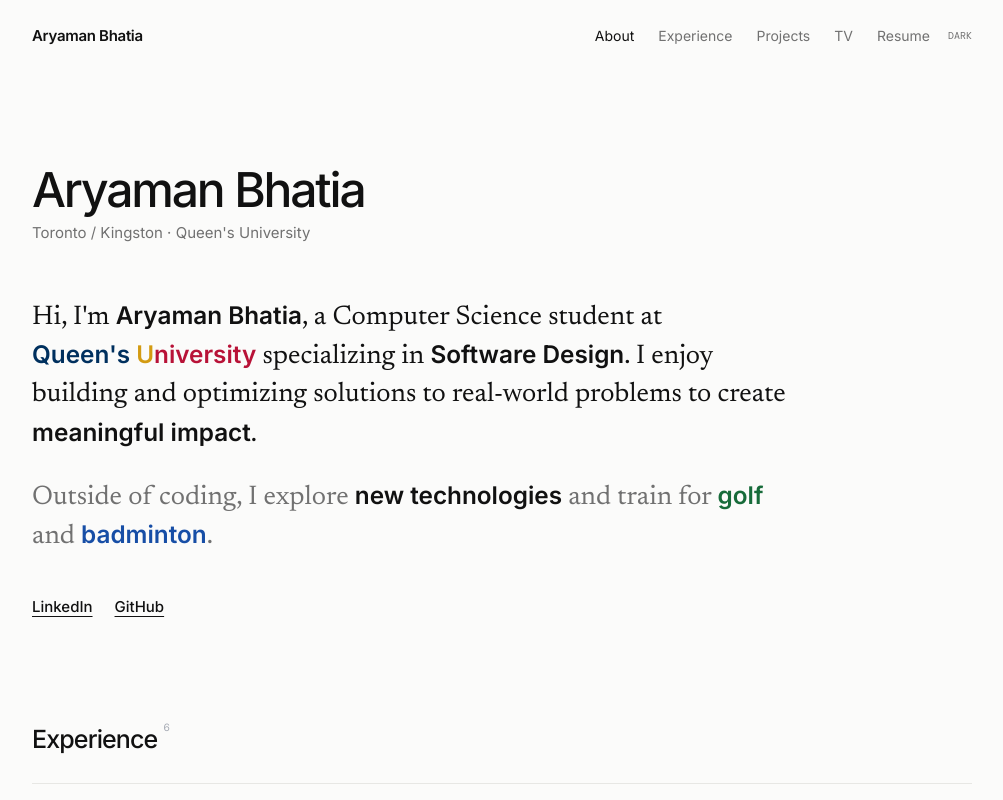
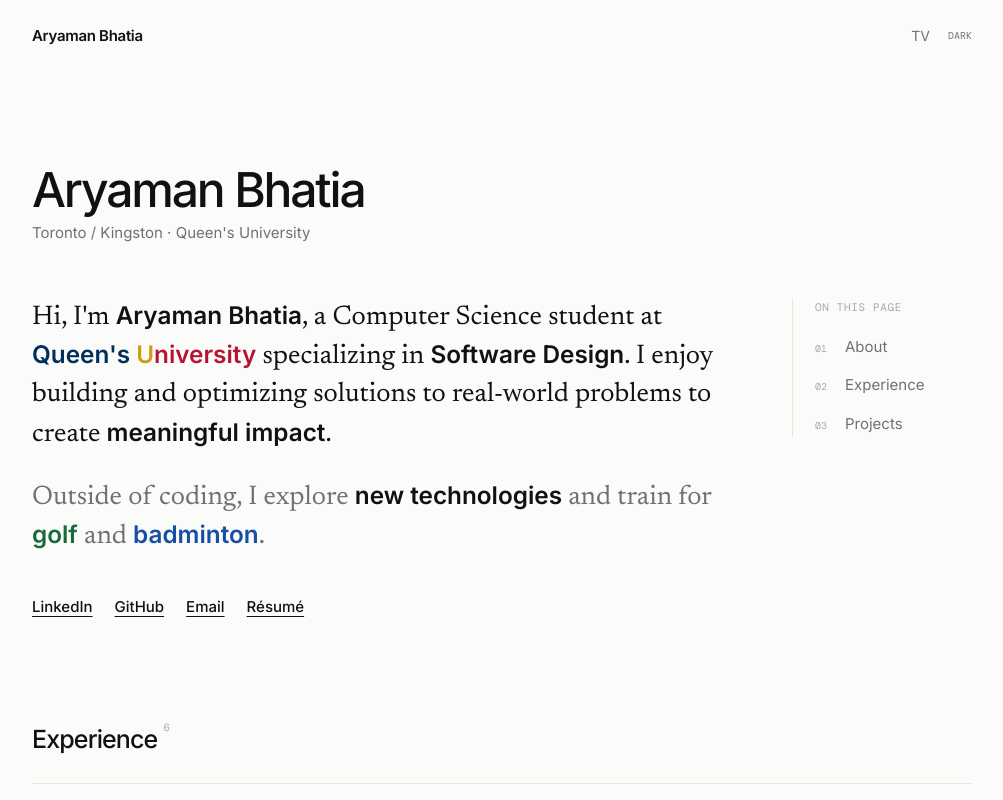
Before and after one commit to AryamanB4/aryamanb, a React (Vite) app: page / in a window 1280 px wide. Shown: the top 800 px of the page, without its empty margins (138-1141 px from the left). Built offline with nearby package versions, Linux system fonts and the light colour scheme.

Commit message:
Refine portfolio navigation and shortcuts

```diff
--- a/src/main.jsx
+++ b/src/main.jsx
@@ -88,7 +88,7 @@ function Header({ currentRoute, darkMode, onToggleDarkMode }) {
         <a className="wordmark" href="#/" aria-label="Aryaman Bhatia, home"><span className="wordmark-mark">AB</span><span>Aryaman Bhatia</span></a>
         <div className="header-actions">
           <nav aria-label="Primary navigation">
-            {Object.entries(ROUTES).map(([key, route]) => <a key={key} href={route.hash} aria-current={currentRoute === key ? "page" : undefined}>{route.label}</a>)}
+            <a href={ROUTES.tv.hash} aria-current={currentRoute === "tv" ? "page" : undefined}>TV</a>
           </nav>
           <button className="theme-toggle" type="button" onClick={onToggleDarkMode} aria-label="Toggle colour theme">{darkMode ? "Light" : "Dark"}</button>
         </div>
@@ -180,7 +180,7 @@ function ShowList() {
   );
 }
 
-function HomePage() {
+function HomePage({ currentRoute }) {
   return (
     <main className="home-page">
       <section className="intro page-shell">
@@ -188,10 +188,18 @@ function HomePage() {
           <h1>Aryaman Bhatia</h1>
           <p className="intro-meta">Toronto / Kingston · Queen's University</p>
         </div>
-        <div className="intro-copy">
-          <p>Hi, I'm <strong>Aryaman Bhatia</strong>, a Computer Science student at <strong className="queens-wordmark"><span className="queens-blue">Queen's </span><span className="queens-gold">U</span><span className="queens-red">niversity</span></strong> specializing in <strong>Software Design</strong>. I enjoy building and optimizing solutions to real-world problems to create <strong>meaningful impact</strong>.</p>
-          <p>Outside of coding, I explore <strong>new technologies</strong> and train for <strong className="sport golf">golf</strong> and <strong className="sport badminton">badminton</strong>.</p>
-          <div className="contact-line"><a href="https://www.linkedin.com/in/aryaman-bhatia-b78388372/" target="_blank" rel="noreferrer">LinkedIn</a><a href="https://github.com/AryamanB4" target="_blank" rel="noreferrer">GitHub</a></div>
+        <div className="intro-body">
+          <div className="intro-copy">
+            <p>Hi, I'm <strong>Aryaman Bhatia</strong>, a Computer Science student at <strong className="queens-wordmark"><span className="queens-blue">Queen's </span><span className="queens-gold">U</span><span className="queens-red">niversity</span></strong> specializing in <strong>Software Design</strong>. I enjoy building and optimizing solutions to real-world problems to create <strong>meaningful impact</strong>.</p>
+            <p>Outside of coding, I explore <strong>new technologies</strong> and train for <strong className="sport golf">golf</strong> and <strong className="sport badminton">badminton</strong>.</p>
+            <div className="contact-line"><a href="https://www.linkedin.com/in/aryaman-bhatia-b78388372/" target="_blank" rel="noreferrer">LinkedIn</a><a href="https://github.com/AryamanB4" target="_blank" rel="noreferrer">GitHub</a><a href="mailto:aryaman.bhatia1@gmail.com">Email</a><a href="/resume.pdf" target="_blank" rel="noreferrer">Résumé</a></div>
+          </div>
+          <aside className="page-index" aria-label="On this page">
+            <span className="page-index-label">On this page</span>
+            <a href="#/" aria-current={currentRoute === "home" ? "location" : undefined}><span>01</span>About</a>
+            <a href="#/experience" aria-current={currentRoute === "experience" ? "location" : undefined}><span>02</span>Experience</a>
+            <a href="#/projects" aria-current={currentRoute === "projects" ? "location" : undefined}><span>03</span>Projects</a>
+          </aside>
         </div>
       </section>
       <div className="page-shell content-stack">
@@ -203,7 +211,7 @@ function HomePage() {
 }
 
 function TvPage() {
-  return <main className="page-shell subpage"><div className="page-intro"><h1>TV ranking<sup>{shows.length}</sup></h1><p>My completely subjective list. Open a title for the take.</p></div><ShowList /></main>;
+  return <main className="page-shell subpage"><div className="page-intro"><h1>TV ranking<sup>{shows.length}</sup></h1><p>I love sitcoms. Open a title for the take.</p></div><ShowList /></main>;
 }
 
 function ResumePage() {
@@ -232,7 +240,7 @@ function App() {
     }
   }, [currentRoute]);
   useEffect(() => { document.documentElement.dataset.theme = darkMode ? "dark" : "light"; localStorage.setItem("theme", darkMode ? "dark" : "light"); }, [darkMode]);
-  let page = <HomePage />;
+  let page = <HomePage currentRoute={currentRoute} />;
   if (currentRoute === "tv") page = <TvPage />;
   if (currentRoute === "resume") page = <ResumePage />;
   return <><Header currentRoute={currentRoute} darkMode={darkMode} onToggleDarkMode={() => setDarkMode((value) => !value)} />{page}<Footer /></>;
--- a/styles.css
+++ b/styles.css
@@ -58,6 +58,7 @@ nav a:hover, nav a[aria-current="page"] { color: var(--ink); }
 .intro-title { margin-bottom: 52px; text-align: left; }
 .intro h1, .page-intro h1 { margin: 0; font-size: clamp(34px, 5vw, 48px); font-weight: 500; line-height: 1.1; letter-spacing: -.045em; }
 .intro-meta { margin: 4px 0 0; color: var(--muted); }
+.intro-body { display: grid; grid-template-columns: minmax(0, 1fr) 180px; gap: 38px; align-items: start; }
 .intro-copy { max-width: 760px; }
 .intro-copy p { margin: 0 0 24px; color: var(--muted); font-family: var(--serif); font-size: clamp(21px, 2.6vw, 27px); line-height: 1.42; }
 .intro-copy p:first-child { color: var(--ink); }
@@ -71,6 +72,12 @@ nav a:hover, nav a[aria-current="page"] { color: var(--ink); }
 .contact-line { display: flex; flex-wrap: wrap; gap: 10px 22px; margin-top: 38px; }
 .contact-line a { color: var(--ink); font-weight: 500; }
 .contact-line a:hover { color: var(--blue); }
+
+.page-index { width: 180px; padding-left: 22px; display: grid; gap: 14px; border-left: 1px solid var(--line); }
+.page-index-label { margin-bottom: 5px; color: var(--faint); font-family: var(--mono); font-size: 11px; letter-spacing: .06em; text-transform: uppercase; }
+.page-index a { display: grid; grid-template-columns: 30px 1fr; align-items: baseline; color: var(--muted); text-decoration: none; font-size: 15px; transition: color .18s ease, transform .18s ease; }
+.page-index a span { color: var(--faint); font-family: var(--mono); font-size: 10px; }
+.page-index a:hover, .page-index a:focus-visible { color: var(--blue); transform: translateX(3px); }
 
 .content-stack { display: grid; gap: 96px; padding-bottom: 110px; }
 .section-heading { margin-bottom: 22px; }
@@ -176,6 +183,11 @@ nav a:hover, nav a[aria-current="page"] { color: var(--ink); }
   .footer-links { gap: 22px; }
 }
 
+@media (max-width: 850px) {
+  .page-index { display: none; }
+  .intro-body { display: block; }
+}
+
 @media (prefers-reduced-motion: reduce) {
   *, *::before, *::after { scroll-behavior: auto !important; animation-duration: .01ms !important; transition-duration: .01ms !important; }
 }
```
